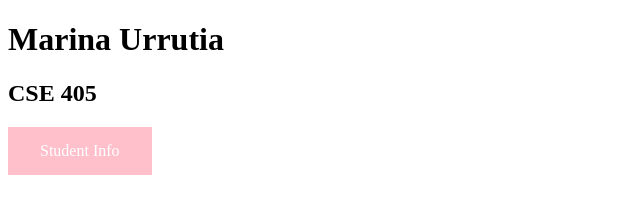
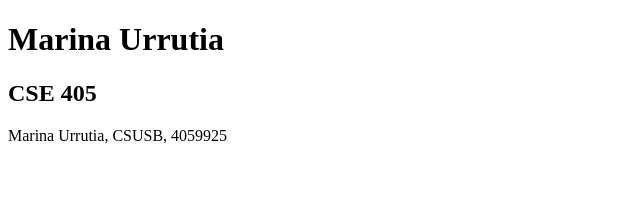
Before and after one commit to marinaaurr/CSE405, a plain HTML site: page index.html in a window 1280 px wide. Shown: the whole page, without its empty margins (0-640 px from the left). Drawn offline with Linux system fonts and the light colour scheme.

Commit message:
Add files via upload

```diff
--- a/index.html
+++ b/index.html
@@ -5,9 +5,7 @@
 	<head>
 
 		<title>CSE 405-Java JSON Project</title>
-		<link rel="stylesheet" type="text/css" href="styles.css">
-		<script src="jquery.js"></script>
-		<script src="scripts.js"></script>
+
 
 	</head>
 
@@ -17,8 +15,20 @@
 				<h2>CSE 405</h2>
 
 
-			<div class="button button1">Student Info</div>
+	<p id="java-json"></p>
 
+	<script>
+		var student, x,y,z;
+		student = { name: "Marina Urrutia", school: "CSUSB", idNumber: 004059925 };
+		x = student.name;
+		y= student.school;
+		z= student.idNumber;
+
+
+		document.getElementById("java-json").innerHTML = x;
+		document.getElementById("java-json").innerHTML = student.name + ", " + student.school + ", "+student.idNumber;
+
+	</script>
 		</body>
 
 
```
